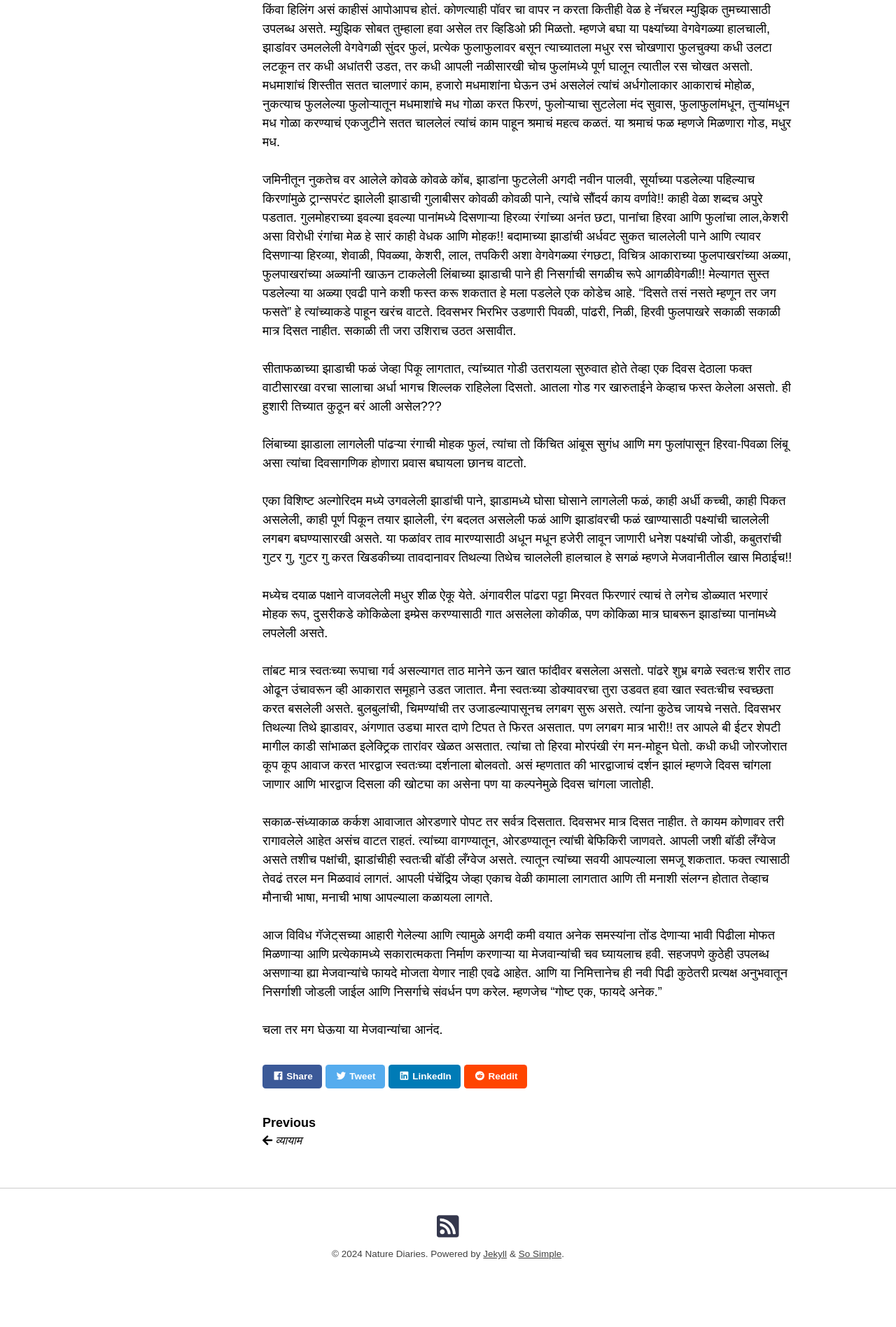
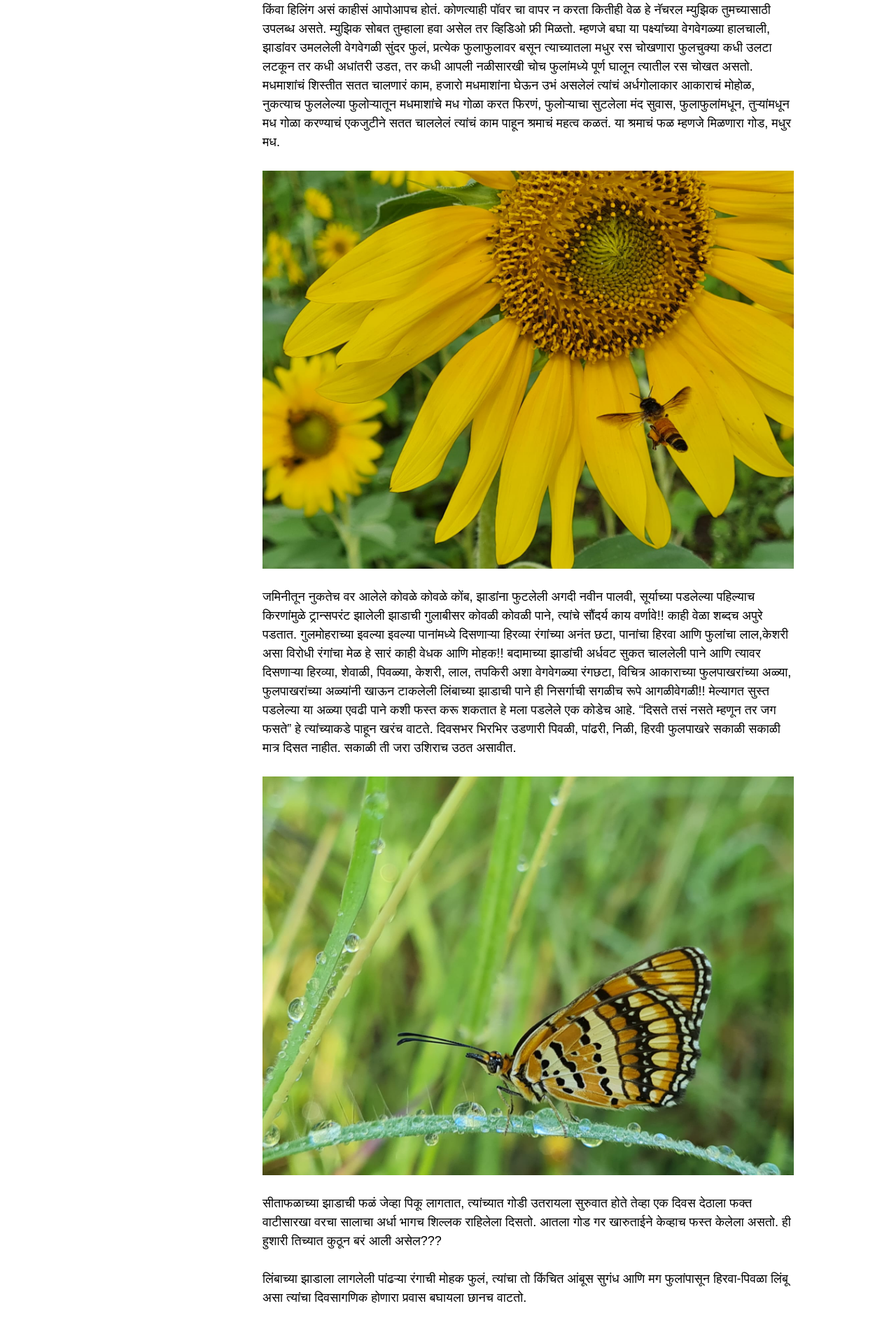
Before and after one commit to deepalichaware/deepalichaware.github.io, a Jekyll site: the page built from _posts/2024-06-07-mejwani.md, in a window 1280 px wide. Shown: the part 843-2740 px from the top of the page at 70% size. Built offline with Jekyll 4.4.1, drawn with Linux system fonts in a browser that asks for light colours; nearby versions of some CDN libraries; before the commit the page ends 2719 px from its top, so only the background shows below that.

Commit message:
add images to mejwani

```diff
--- a/_posts/2024-06-07-mejwani.md
+++ b/_posts/2024-06-07-mejwani.md
@@ -8,6 +8,7 @@ tags:
   - readability
   - standard
 ---
+
 मेजवानी म्हटल्याबरोबर आपल्या डोळ्यासमोर काहीतरी अत्यंत आनंददायक, भव्य असा समारंभ येतो. मेजवानी म्हणजेच असे एक विस्तृत व रुचकर जेवण जे अनेक लोकांना मनोरंजनासह दिले जाते.
 
 मेजवान्या या दोन प्रकारच्या असू शकतात. पहिल्या प्रकारामध्ये जिभेची चंगळ होते. तर दुसऱ्या प्रकारात डोळ्यांचे पारणे फिटते. ही जी दुसऱ्या प्रकारची मेजवानी आहे याचा मी रोजच अनुभव घेते.
@@ -22,7 +23,11 @@ tags:
 
 एव्हाना तुमच्या लक्षात आलंच असेल की ही मेजवानी दुसरी तिसरी कोणतीही नसून निसर्ग निरीक्षण हीच होय. तुमच्या पंचेंद्रियांची तृप्ती इथे होते. वेगवेगळ्या पक्ष्यांचे वेगवेगळे सुरेल स्वर कानावर पडूनच मला रोज सकाळी झोपेतून जाग येते. नॅचरल सुदिंग किंवा हिलिंग असं काहीसं आपोआपच होतं. कोणत्याही पॉवर चा वापर न करता कितीही वेळ हे नॅचरल म्युझिक तुमच्यासाठी उपलब्ध असते. म्युझिक सोबत तुम्हाला हवा असेल तर व्हिडिओ फ्री मिळतो. म्हणजे बघा या पक्ष्यांच्या वेगवेगळ्या हालचाली, झाडांवर उमललेली वेगवेगळी सुंदर फुलं, प्रत्येक फुलाफुलावर बसून त्याच्यातला मधुर रस चोखणारा फुलचुक्या कधी उलटा लटकून तर कधी अधांतरी उडत, तर कधी आपली नळीसारखी चोच फुलांमध्ये पूर्ण घालून त्यातील रस चोखत असतो. मधमाशांचं शिस्तीत सतत चालणारं काम, हजारो मधमाशांना घेऊन उभं असलेलं त्यांचं अर्धगोलाकार आकाराचं मोहोळ, नुकत्याच फुललेल्या फुलोऱ्यातून मधमाशांचे मध गोळा करत फिरणं, फुलोऱ्याचा सुटलेला मंद सुवास, फुलाफुलांमधून, तुऱ्यांमधून मध गोळा करण्याचं एकजुटीने सतत चाललेलं त्यांचं काम पाहून श्रमाचं महत्व कळतं. या श्रमाचं फळ म्हणजे मिळणारा गोड, मधुर मध.
 
+![Bees](/assets/images/mejwani/bee_on_sunflower.jpg)
+
 जमिनीतून नुकतेच वर आलेले कोवळे कोवळे कोंब, झाडांना फुटलेली अगदी नवीन पालवी, सूर्याच्या पडलेल्या पहिल्याच किरणांमुळे ट्रान्सपरंट झालेली झाडाची गुलाबीसर कोवळी कोवळी पाने, त्यांचे सौंदर्य काय वर्णावे!! काही वेळा शब्दच अपुरे पडतात. गुलमोहराच्या इवल्या इवल्या पानांमध्ये दिसणाऱ्या हिरव्या रंगांच्या अनंत छटा, पानांचा हिरवा आणि फुलांचा लाल,केशरी असा विरोधी रंगांचा मेळ हे सारं काही वेधक आणि मोहक!! बदामाच्या झाडांची अर्धवट सुकत चाललेली पाने आणि त्यावर दिसणाऱ्या हिरव्या, शेवाळी, पिवळ्या, केशरी, लाल, तपकिरी अशा वेगवेगळ्या रंगछटा, विचित्र आकाराच्या फुलपाखरांच्या अळ्या, फुलपाखरांच्या अळ्यांनी खाऊन टाकलेली लिंबाच्या झाडाची पाने ही निसर्गाची सगळीच रूपे आगळीवेगळी!! मेल्यागत सुस्त पडलेल्या या अळ्या एवढी पाने कशी फस्त करू शकतात हे मला पडलेले एक कोडेच आहे. "दिसते तसं नसते म्हणून तर जग फसते" हे त्यांच्याकडे पाहून खरंच वाटते. दिवसभर भिरभिर उडणारी पिवळी, पांढरी, निळी, हिरवी फुलपाखरे सकाळी सकाळी मात्र दिसत नाहीत. सकाळी ती जरा उशिराच उठत असावीत.
+
+![butterfly](/assets/images/mejwani/butterfly.jpg)
 
 सीताफळाच्या झाडाची फळं जेव्हा पिकू लागतात, त्यांच्यात गोडी उतरायला सुरुवात होते तेव्हा एक दिवस देठाला फक्त वाटीसारखा वरचा सालाचा अर्धा भागच शिल्लक राहिलेला दिसतो. आतला गोड गर खारुताईने केव्हाच फस्त केलेला असतो. ही हुशारी तिच्यात कुठून बरं आली असेल???
 
```
Also changed, not shown: assets/images/mejwani/bee_on_marigold.jpg (added), assets/images/mejwani/bee_on_sunflower.jpg (added), assets/images/mejwani/butterfly.jpg (added), assets/images/mejwani/caterpillar.jpg (added), assets/images/mejwani/colour_leaf.jpg (added), assets/images/mejwani/dhanesh.jpg (added), assets/images/mejwani/moth_orange_flower.jpg (added), assets/images/mejwani/nutcracker.JPG (added), assets/images/mejwani/sunbird.jpg (added).
